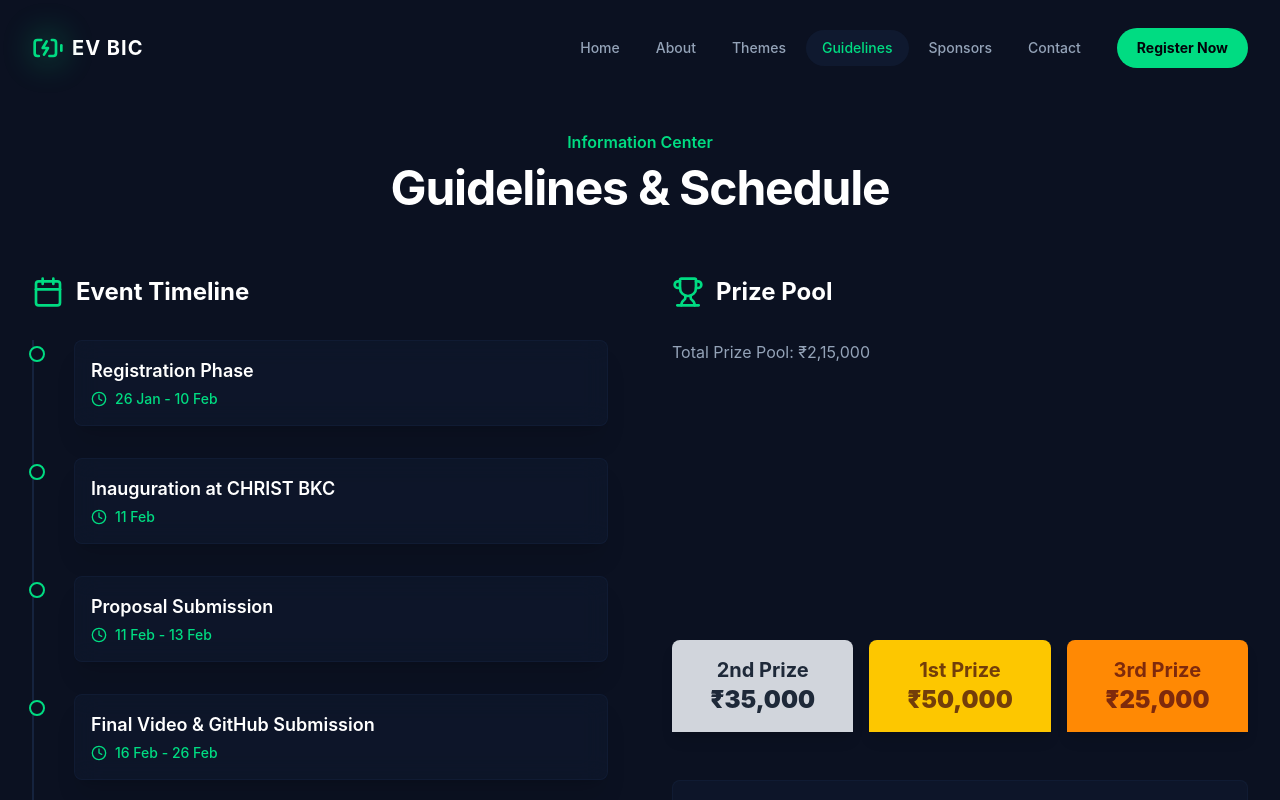
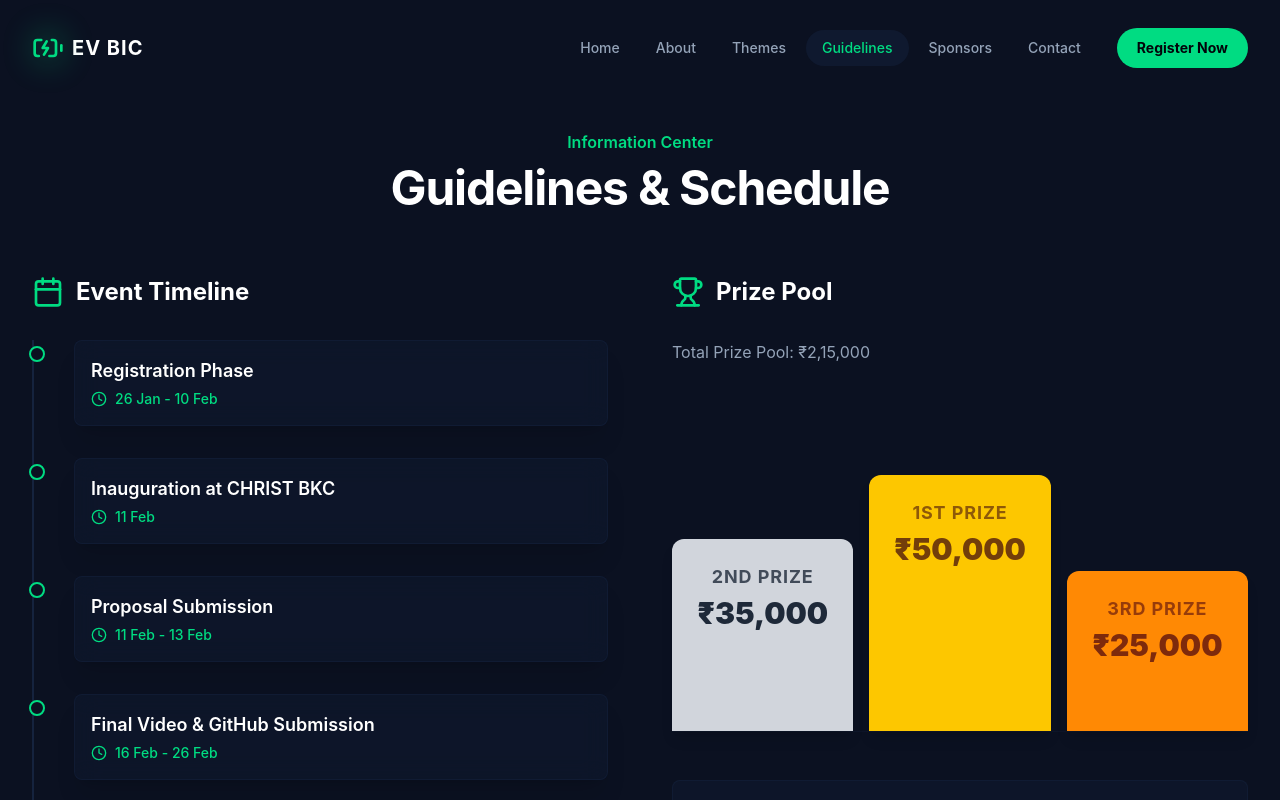
Before and after one commit to AdharshJolly/EV-BIC, a React (Vite) app: page /guidelines in a window 1280 px wide. Shown: the top 800 px of the page. Built offline with nearby package versions, Linux system fonts and the light colour scheme.

Commit message:
fix: Resolve prize pool height display issue on Guidelines page

```diff
--- a/src/pages/Guidelines.tsx
+++ b/src/pages/Guidelines.tsx
@@ -74,20 +74,22 @@ const Guidelines = () => {
              </div>
              <p className="text-brand-muted mb-12">Total Prize Pool: ₹2,15,000</p>
 
-             <div className="flex items-end justify-center gap-4 h-80 mb-12">
-                {prizes.map((prize, index) => (
-                    <motion.div
-                        key={index}
-                        initial={{ height: 0, opacity: 0 }}
-                        animate={{ height: 'auto', opacity: 1 }}
-                        transition={{ duration: 0.6, delay: 0.2 + (index * 0.1) }}
-                        className={`flex flex-col items-center justify-end w-1/3 rounded-t-lg ${prize.color} ${prize.text} p-4 shadow-lg`}
-                        style={{ height: index === 1 ? '16rem' : index === 0 ? '12rem' : '10rem' }}
-                    >
-                        <span className="text-xl font-bold">{prize.place}</span>
-                        <span className="text-2xl font-black">{prize.amount}</span>
-                    </motion.div>
-                ))}
+             <div className="flex items-end justify-center gap-4 h-80 mb-12 border-b border-brand-secondary/30 pb-0">
+                {prizes.map((prize, index) => {
+                    const height = index === 1 ? '16rem' : index === 0 ? '12rem' : '10rem';
+                    return (
+                        <motion.div
+                            key={index}
+                            initial={{ height: 0, opacity: 0 }}
+                            animate={{ height: height, opacity: 1 }}
+                            transition={{ type: "spring", stiffness: 100, damping: 20, delay: 0.2 + (index * 0.1) }}
+                            className={`flex flex-col items-center justify-start w-1/3 rounded-t-xl ${prize.color} ${prize.text} p-4 shadow-lg pt-6`}
+                        >
+                            <span className="text-sm sm:text-lg font-bold uppercase tracking-wider opacity-80 mb-1">{prize.place}</span>
+                            <span className="text-xl sm:text-3xl font-black">{prize.amount}</span>
+                        </motion.div>
+                    );
+                })}
              </div>
 
              <div className="space-y-4">
```
